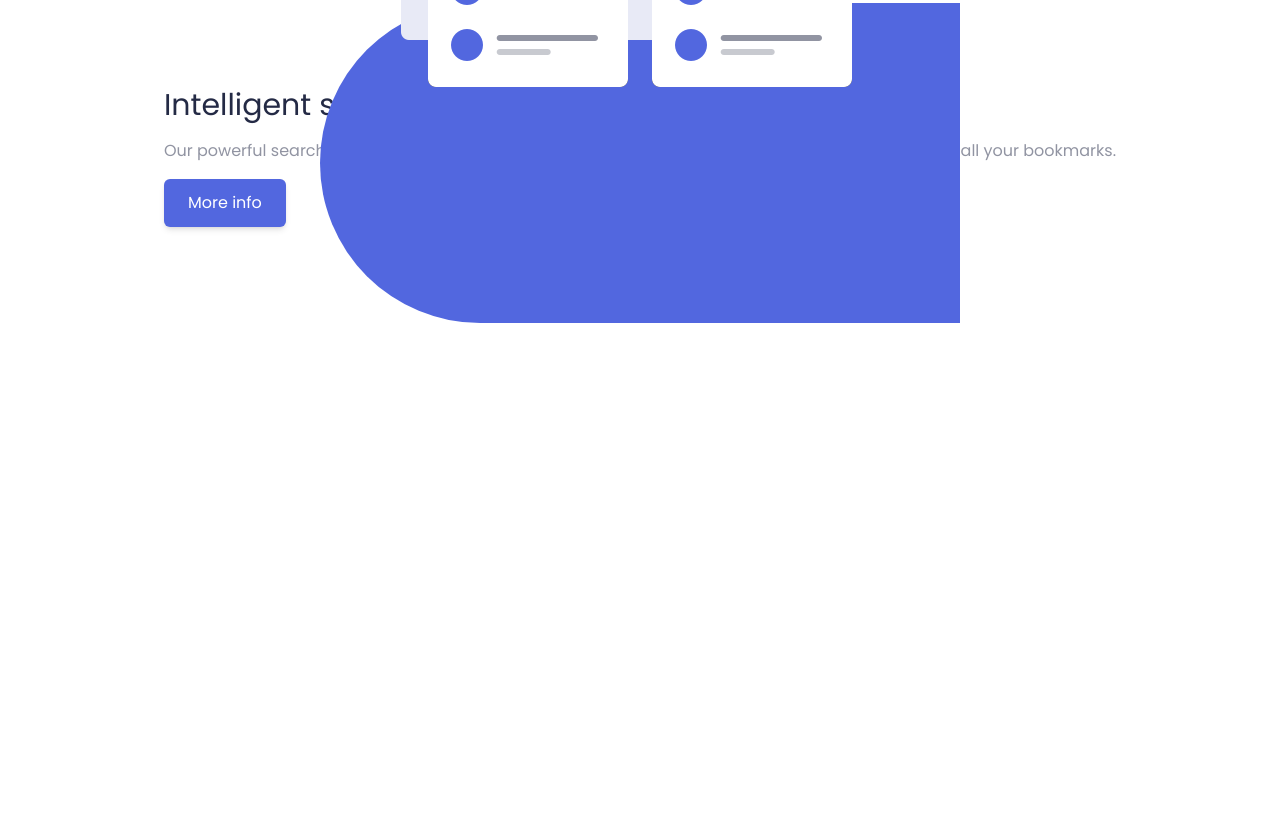
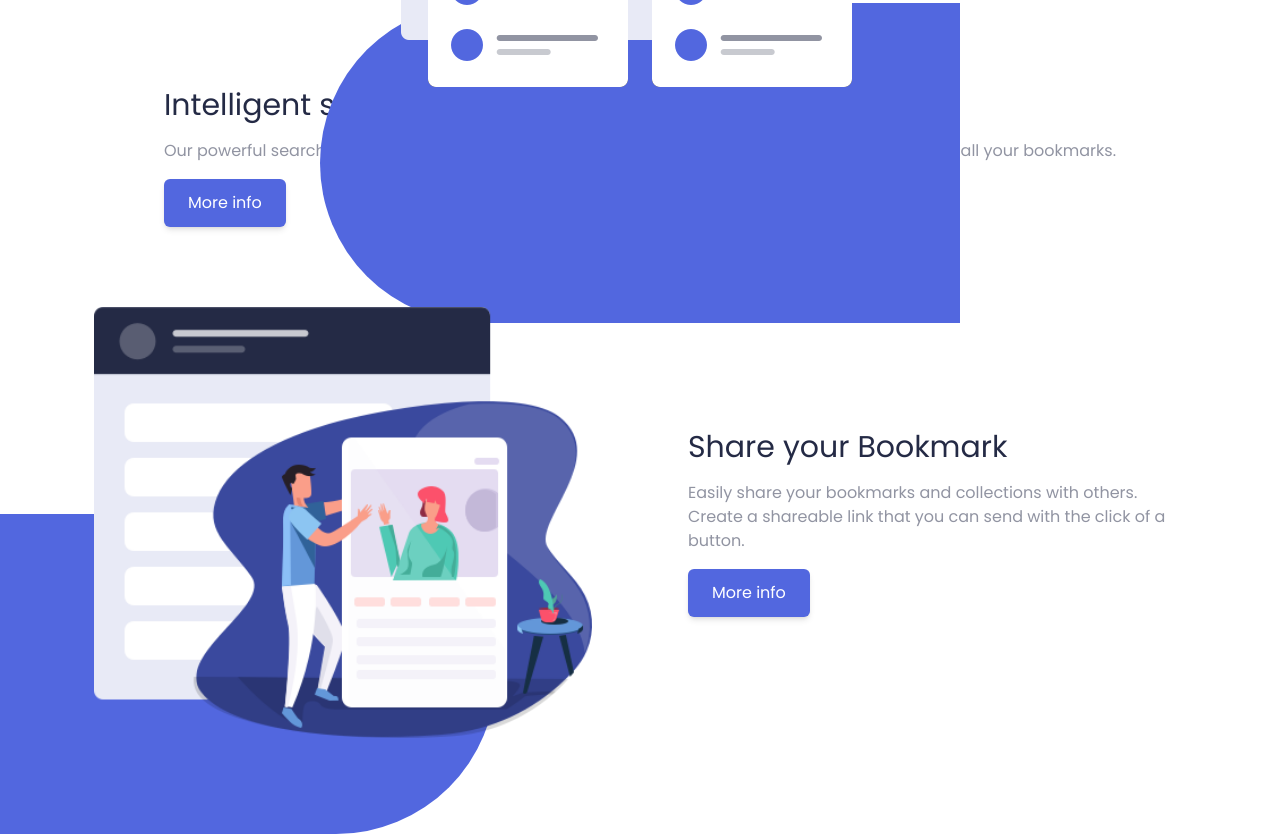
Before and after one commit to brainiac1010/Bookmark-landing-page, a website: page public/index.html in a window 1280 px wide. Shown: the part 1827-2661 px from the top of the page. Before the commit the page ends 2150 px from the top, so only its background shows below. Drawn offline with Linux system fonts and the light colour scheme.

Commit message:
all the feature added

```diff
--- a/public/index.html
+++ b/public/index.html
@@ -78,7 +78,7 @@
                 <!-- Content-->
                 <div class="flex flex-1 flex-col items-center lg:items-start">
                     <h1 class="text-3xl text-bookmark-blue"> Bookmark in One click</h1>
-                    <p class=" text-bookmark-grey my-4 text-center lg:text-left sm:w-3/4 lg:w-full">"Organize your
+                    <p class=" text-bookmark-grey my-4 text-center lg:text-left sm:w-3/4 lg:w-full">Organize your
                         bookmarks however you like. Our simple drag-and-drop interface gives you complete control over
                         how you manage your favorite sites.</p>
                     <button type="button" class="btn btn-purple hover:bg-bookmark-white hover:text-black">More
@@ -114,6 +114,28 @@
                 </div>
             </div>
         </div>
+        <!-- Feature No3 -->
+        <div class="relative mt-20 lg:mt-52">
+            <div class="container flex flex-col lg:flex-row items-center justify-center gap-x-24">
+                <!-- Image -->
+                <div class="flex-1 justify-center z-10 mb-10 lg:mb-0">
+                    <img class="w-5/6 h-5/6 sm:w-3/4 sm:h-3/4 md:w-full md:h-full"
+                        src="./imgs/illustration-features-tab-3.png" alt="">
+                </div>
+
+                <!-- Content-->
+                <div class="flex flex-1 flex-col items-center lg:items-start">
+                    <h1 class="text-3xl text-bookmark-blue">Share your Bookmark</h1>
+                    <p class=" text-bookmark-grey my-4 text-center lg:text-left sm:w-3/4 lg:w-full">Easily share your bookmarks and collections with others. Create a shareable link that you can send with the click of a button.</p>
+                    <button type="button" class="btn btn-purple hover:bg-bookmark-white hover:text-black">More
+                        info</button>
+                </div>
+                <!-- Rounded rectangle -->
+                <div
+                    class="hidden lg:block overflow-hidden bg-bookmark-purple rounded-r-full absolute h-80 w-2/4 -bottom-24 -left-36">
+                </div>
+            </div>
+        </div>
     </section>
 </body>
 
```
